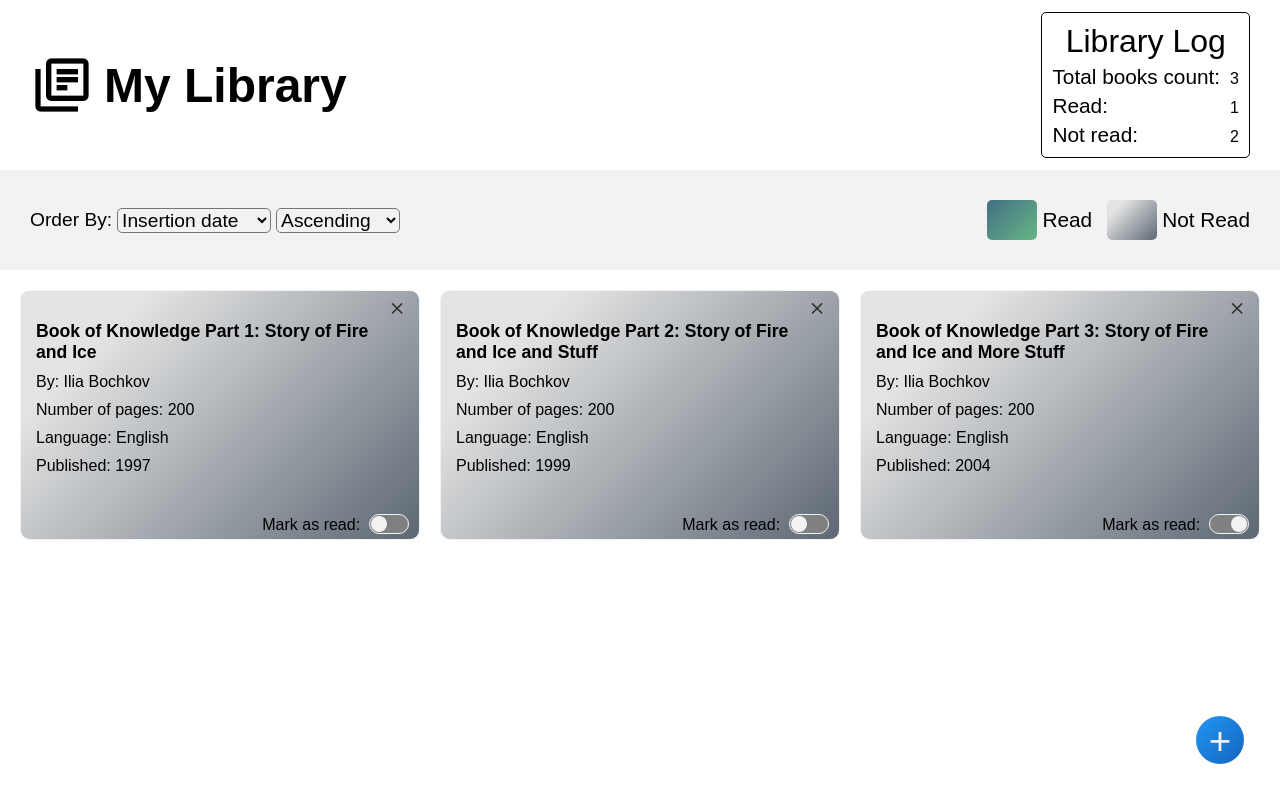
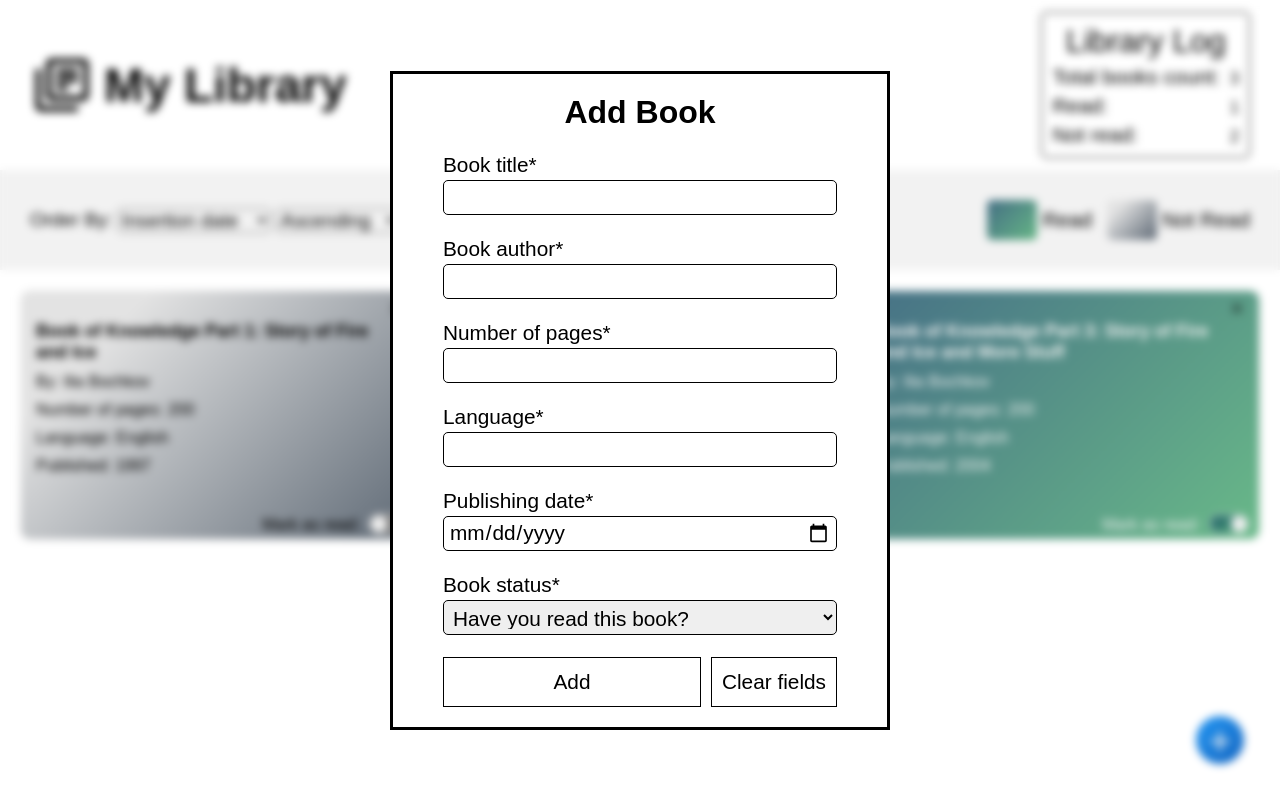
Before and after one commit to Ikanor1221/library_project, a plain HTML site: page index.html in a window 1280 px wide. Drawn offline with Linux system fonts and the light colour scheme.

Commit message:
Implement the basic form for adding book

```diff
--- a/index.html
+++ b/index.html
@@ -13,6 +13,43 @@
     <!-- <link rel="icon" type="image/png" href="https://www.flaticon.com/svg/static/icons/svg/1164/1164682.svg"> -->
 </head>
 <body>
+    <div class="book_adder_section">
+        <form action="" class="book_adder" id="book_adder">
+            <h2 class="form_title">Add Book</h2>
+            <div>
+                <label for="book_title">Book title*</label>
+                <input type="text" name="book_title" id="book_title">
+            </div>
+            <div>
+                <label for="book_author">Book author*</label>
+                <input type="text" name="book_author" id="book_author">
+            </div>
+            <div>
+                <label for="book_number_of_pages">Number of pages*</label>
+                <input type="number" name="book_number_of_pages" id="book_number_of_pages">
+            </div>
+            <div>
+                <label for="book_language">Language*</label>
+                <input type="text" name="book_language" id="book_language">
+            </div>
+            <div>
+                <label for="book_publishing_date">Publishing date*</label>
+                <input type="date" name="book_publishing_date" id="book_publishing_date">
+            </div>
+            <div>
+                <label for="book_status">Book status*</label>
+                <select name="book_status" id="book_status">
+                    <option value="null" disabled selected>Have you read this book?</option>
+                    <option value="null"> I have already read it</option>
+                    <option value="null">I have not yet read it</option>
+                </select>
+            </div>
+            <div class="form_buttons">
+                <button class="add_button" id="add">Add</button>
+                <button class="clear_button" id="clear">Clear fields</button>
+            </div>
+        </form>
+    </div>
     <button class="add_book">+</button>
     <header>
         <div class="logo">
@@ -50,51 +87,6 @@
             </div>
         </div>
         <div class="book-display">
-            <!-- <div class="book" id="book1">
-                <button class="close"><span class="material-icons remove-book"> close </span></button>
-                <h4 id="title">Book of Knowledge: Story of Fire and Ice and Stuff</h4>
-                <p>By: <span id="author">Ilia Bochkov</span></p>
-                <p>Number of pages: <span id="pages">200</span></p>
-                <p>Language: <span id="language">English</span></p>
-                <p>Published: <span id="pubYear">1997</span></p>
-                <div class="reading-state">
-                    <span>Mark as read: </span>
-                    <label for="reading-input1">
-                        <input type="checkbox" class="read_checkbox" id="reading-input1">
-                        <span class="control"></span>
-                    </label>
-                </div>
-            </div>
-            <div class="book" id="book2">
-                <button class="close"><span class="material-icons remove-book"> close </span></button>
-                <h4 id="title">Book of Knowledge: Story of Fire and Ice and Stuff</h4>
-                <p>By: <span id="author">Ilia Bochkov</span></p>
-                <p>Number of pages: <span id="pages">200</span></p>
-                <p>Language: <span id="language">English</span></p>
-                <p>Published: <span id="pubYear">1997</span></p>
-                <div class="reading-state">
-                    <span>Mark as read: </span>
-                    <label for="reading-input2">
-                        <input type="checkbox" class="read_checkbox" id="reading-input2">
-                        <span class="control"></span>
-                    </label>
-                </div>
-            </div>
-            <div class="book read" id="book3">
-                <button class="close"><span class="material-icons remove-book"> close </span></button>
-                <h4 id="title">Book of Knowledge: Story of Fire and Ice and Stuff</h4>
-                <p>By: <span id="author">Ilia Bochkov</span></p>
-                <p>Number of pages: <span id="pages">200</span></p>
-                <p>Language: <span id="language">English</span></p>
-                <p>Published: <span id="pubYear">1997</span></p>
-                <div class="reading-state">
-                    <span>Mark as read: </span>
-                    <label for="reading-input3">
-                        <input checked type="checkbox" class="read_checkbox" id="reading-input3">
-                        <span class="control read"></span>
-                    </label>
-                </div>
-            </div> -->
         </div>
     </main>
 </body>
--- a/javascript.js
+++ b/javascript.js
@@ -1,10 +1,3 @@
-
-
-// document.querySelectorAll('.some-class').forEach(item => {
-//     item.addEventListener('click', event => {
-//       //handle click
-//     })
-//   })
 
 function Book(title, author, pages, language, year, read) {
     this.title = title;
@@ -13,15 +6,16 @@ function Book(title, author, pages, language, year, read) {
     this.language = language;
     this.year = year;
     this.read = read;
-    // this.bookNumber = bookNumber;
 }
 
 Book.prototype.generateHTML = function(bookNumber) {
     console.log(this.read)
     let read = "";
-    this.read ? read = "checked" : "";
+    let checked = "";
+    this.read ? checked = "checked" : "";
+    this.read ? read = "read" : "";
     const book_html_template = `
-    <div class="book" id="book${bookNumber}">
+    <div class="book ${read}" id="book${bookNumber}">
         <button class="close"><span class="material-icons remove-book"> close </span></button>
         <h4 id="title">${this.title}</h4>
         <p>By: <span id="author">${this.author}</span></p>
@@ -31,8 +25,8 @@ Book.prototype.generateHTML = function(bookNumber) {
         <div class="reading-state">
             <span>Mark as read: </span>
             <label for="reading-input${bookNumber}">
-                <input ${read} type="checkbox" class="read_checkbox" id="reading-input${bookNumber}">
-                <span class="control"></span>
+                <input ${checked} type="checkbox" class="read_checkbox" id="reading-input${bookNumber}">
+                <span class="control  ${read}"></span>
             </label>
         </div>
     </div>`;
@@ -51,12 +45,11 @@ BookShelf.prototype.addBookToLibrary = function(book) {
 BookShelf.prototype.renderBooks = function() {
 
     const display = document.querySelector('.book-display');
+    display.innerHTML = "";
     for (const book in this.initialBookCollection) {
         console.log(book)
         display.insertAdjacentHTML("beforeend", this.initialBookCollection[book].generateHTML(book))
     }
-
-
 }
 
 
--- a/styles.css
+++ b/styles.css
@@ -284,3 +284,78 @@ header {
 .library_log * {
     font-weight: 200;
 }
+
+.book_adder_section{
+    position: absolute;
+    width: 100vw;
+    height: 100vh;
+    z-index: 999;
+    /* background-color: blrgba(0, 0, 0, 0.5); */
+    backdrop-filter: blur(4px);
+    display: flex;
+    align-items: center;
+    justify-content: center;
+}
+
+.book_adder {
+    background-color: white;
+    padding: 20px;
+    padding-left: 50px;
+    padding-right: 50px;
+    width: max-content;
+    /* max-width: 100vw; */
+    width: min(500px, 100vw);
+    height: auto;
+    border: solid;
+    display: flex;
+    flex-direction: column;
+    align-items: center;
+    /* justify-content: center; */
+    gap: 22px;
+}
+
+.book_adder > div {
+    display: flex;
+    flex-direction: column;
+    align-items: flex-start;
+    gap: 3px;
+    width: 100%;
+    font-size: 1.2rem;
+}
+
+.book_adder > div * {
+    font-size: 1.3rem;
+}
+
+
+.book_adder input,
+.book_adder select {
+    height: 35px;
+    width: 100%;
+    border-radius: 5px;
+    border: solid 1px black;
+    padding: 5px;
+}
+
+.book_adder > .form_buttons {
+    display: flex;
+    flex-direction: row;
+    align-items: center;
+    justify-content: center;
+    gap: 10px;
+}
+
+.form_buttons button {
+    border: solid 1px black;;
+    height: 50px;
+    padding: 10px;
+}
+
+.form_buttons button:hover {
+    background-color: var(--secondary-color);
+    cursor: pointer;
+}
+
+.add_button{
+    flex: 1;
+}
```
